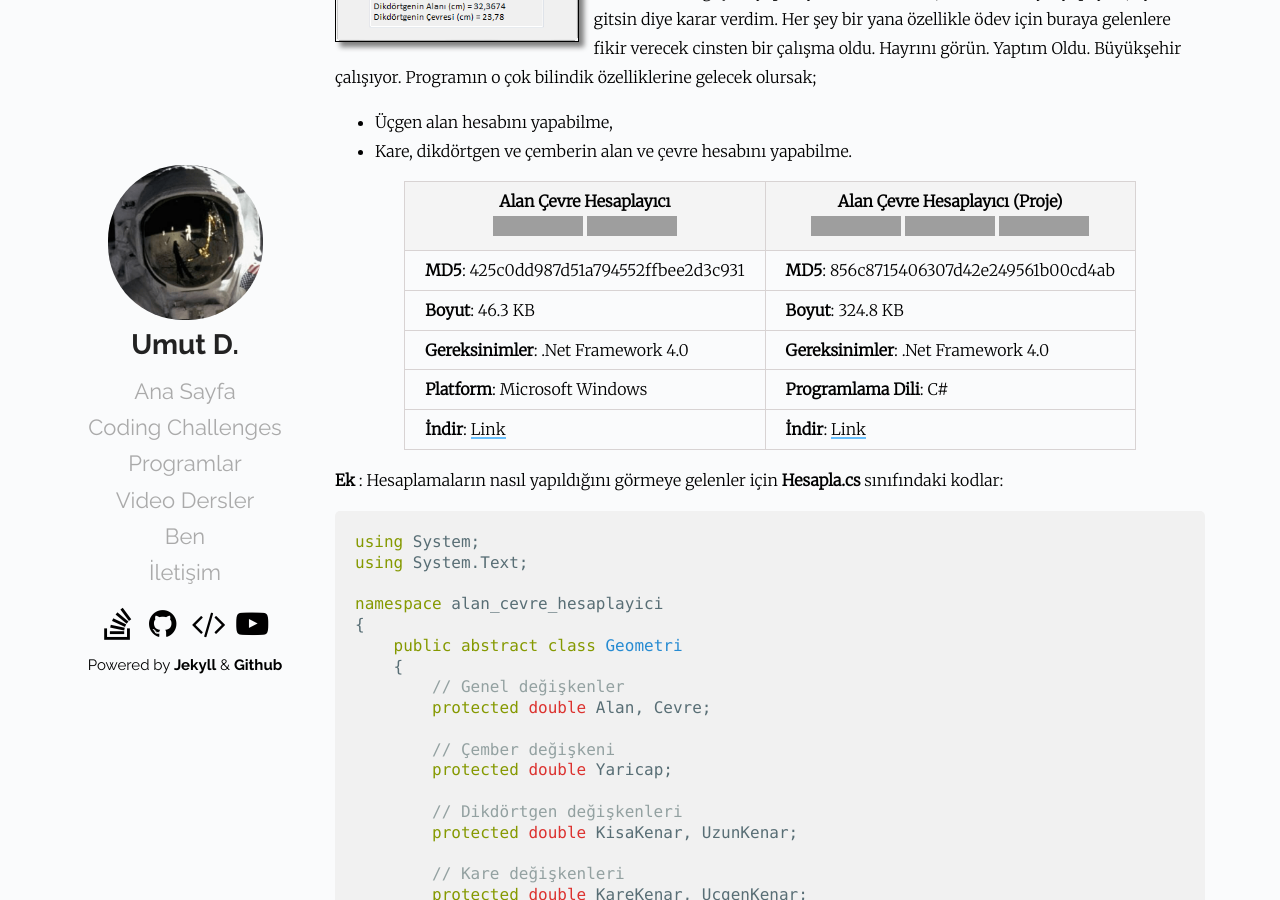
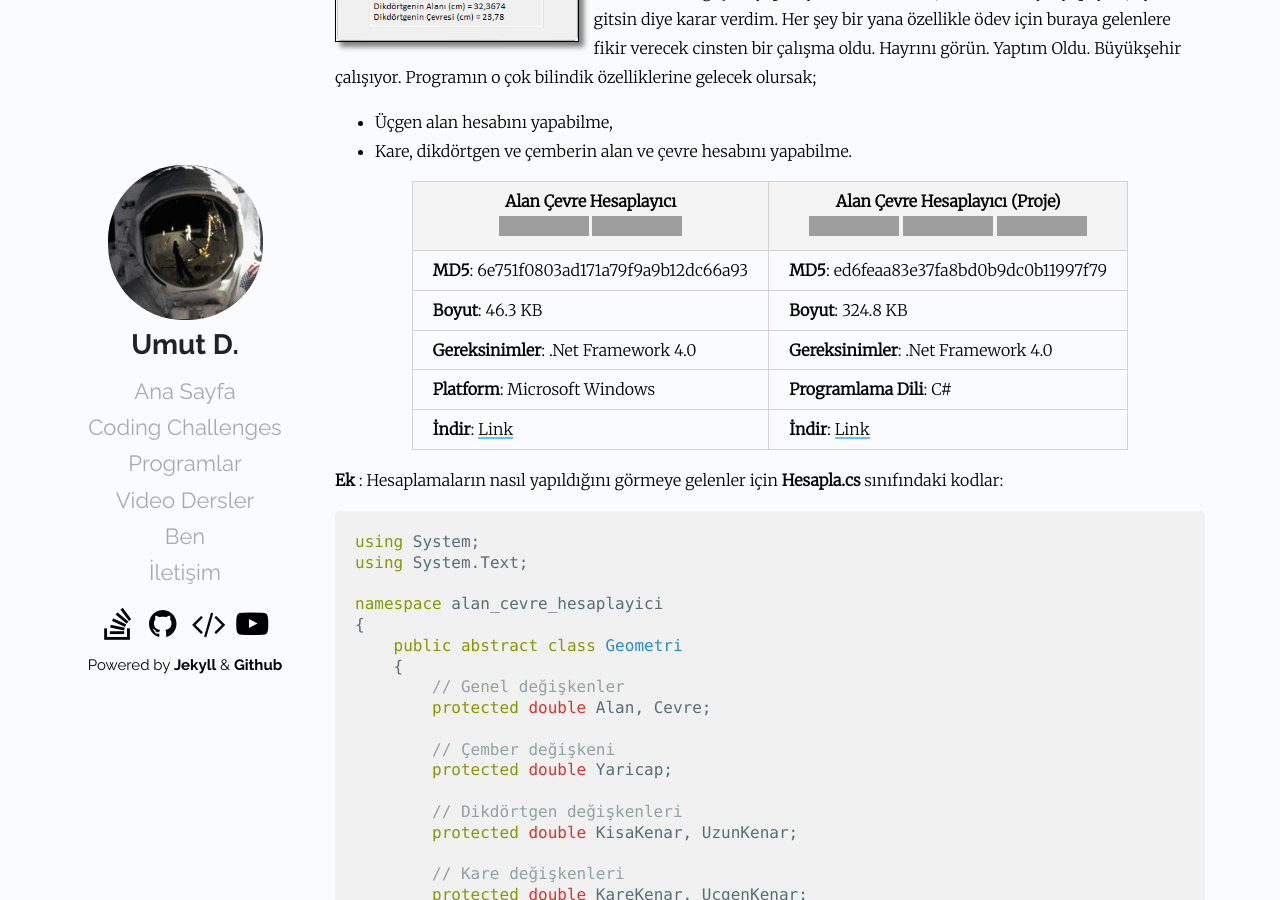
Before and after one commit to Umut-D/umutd.com, a Jekyll site: the page built from _posts/programlar/2019-10-27-alan-cevre-hesaplayici.md, in a window 1280 px wide and 900 px high, scrolled down 400 px. Built offline with Jekyll 4.4.1, drawn with Linux system fonts in a browser that asks for light colours; grey boxes are pictures that could not be loaded.

Commit message:
program kodlari duzenlendi

```diff
--- a/_posts/programlar/2019-10-27-alan-cevre-hesaplayici.md
+++ b/_posts/programlar/2019-10-27-alan-cevre-hesaplayici.md
@@ -21,7 +21,7 @@
 {:.tablo-ortali}
 | Alan Çevre Hesaplayıcı<br>![Versiyon](https://img.shields.io/badge/Versiyon-1.03-blueviolet.svg?style=flat) ![Durum](https://img.shields.io/badge/Durum-Çalışıyor-success.svg?style=flat) | Alan Çevre Hesaplayıcı (Proje)<br>![Lisans](https://img.shields.io/badge/Lisans-MIT-blue.svg?style=flat) ![Durum](https://img.shields.io/badge/Proje-Sonlandırıldı-lightgray.svg?style=flat) ![Arşiv](https://img.shields.io/badge/Arşiv-orange.svg?style=flat)|
 |----------------------------------------- -|-------------------------------------------|
-| **MD5**: 425c0dd987d51a794552ffbee2d3c931 | **MD5**: 856c8715406307d42e249561b00cd4ab |
+| **MD5**: 6e751f0803ad171a79f9a9b12dc66a93 | **MD5**: ed6feaa83e37fa8bd0b9dc0b11997f79 |
 | **Boyut**: 46.3 KB                       | **Boyut**: 324.8 KB                         |
 | **Gereksinimler**: .Net Framework 4.0     | **Gereksinimler**: .Net Framework 4.0     |
 | **Platform**: Microsoft Windows           | **Programlama Dili**: C#                  |
```
